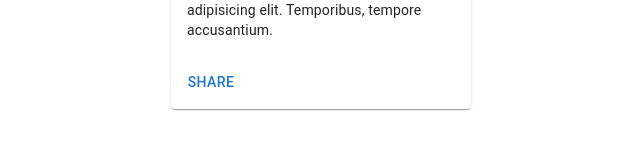
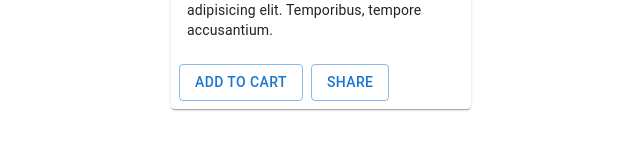
Before and after one commit to sachinGurjar123/main-project-1, a Next.js app in the folder my-app/: page /card in a window 1280 px wide. Shown: the part 496-646 px from the top of the page, without its empty margins (319-959 px from the left). Built offline with nearby package versions, Linux system fonts and the light colour scheme.

Commit message:
card page
ok

```diff
--- a/my-app/src/app/card/page.js
+++ b/my-app/src/app/card/page.js
@@ -1,3 +1,4 @@
+"use client"
 import React from "react";
 import { Button, Card, CardActions, CardContent, CardMedia, Typography } from "@mui/material";
 
@@ -18,13 +19,13 @@ const CardPage = () => {
              </Typography>
              <Typography variant="body2">
                 Lorem ipsum dolor sit amet consectetur, adipisicing elit. Temporibus, tempore accusantium.
-
              </Typography>
          </CardContent>
            <CardActions>
-            <Button >Share</Button>
+
+            <Button color="primary" variant="outlined" >Add to Cart</Button>
+            <Button  color="primary" variant="outlined" >Share</Button>
            </CardActions>
-
 
        </Card>
        </div>
```
